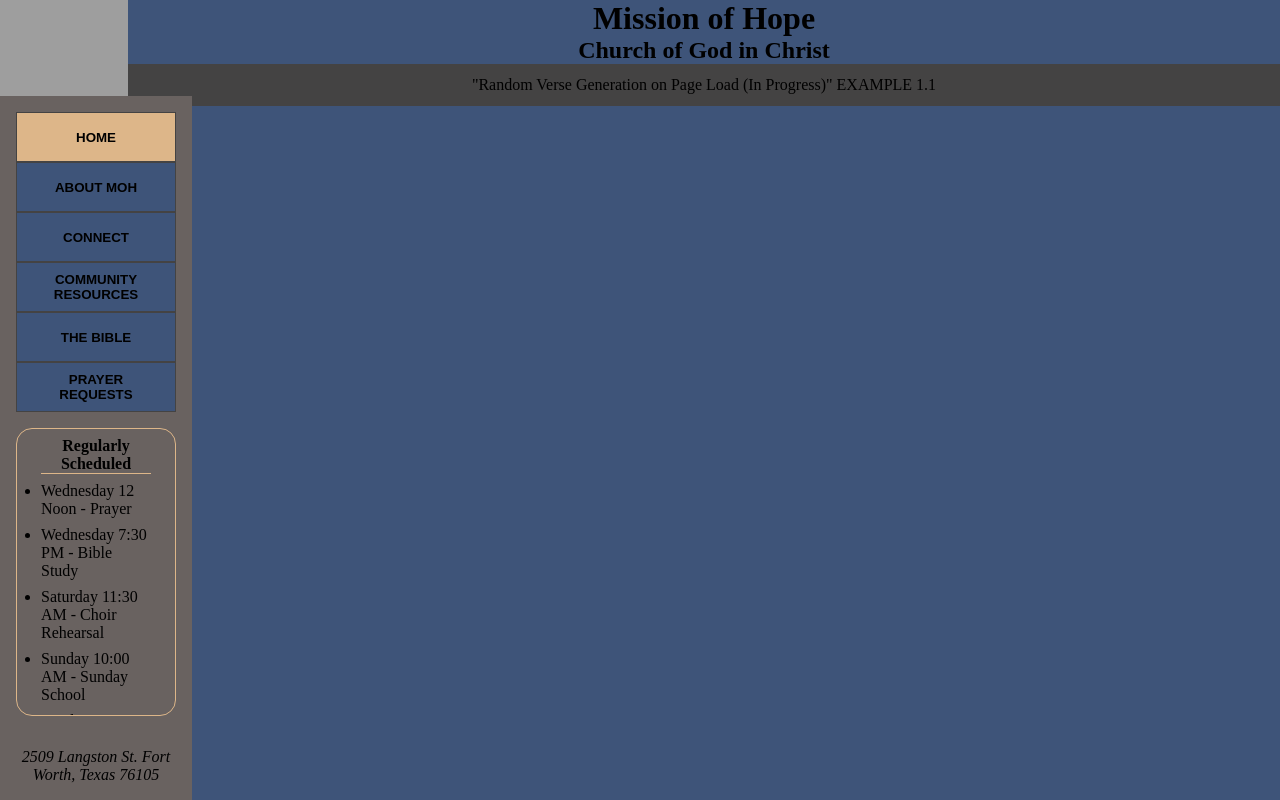
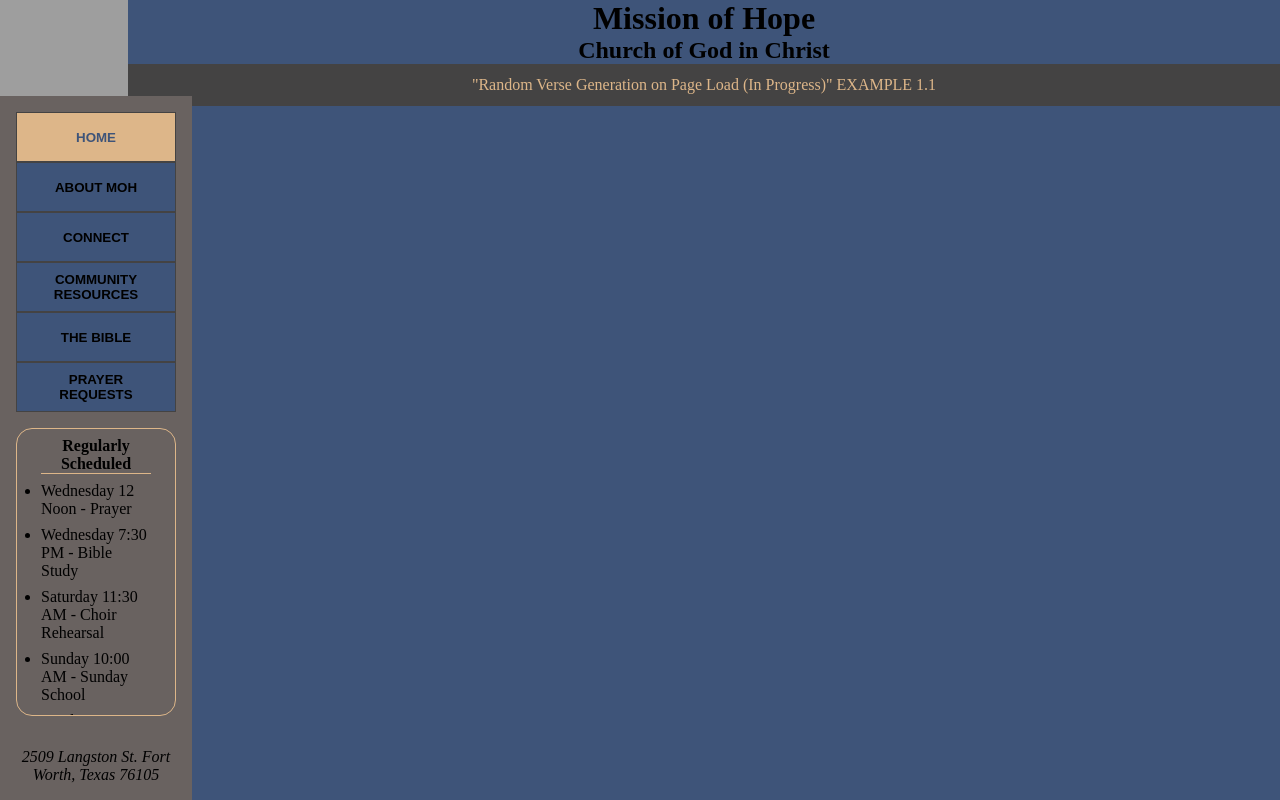
Before and after one commit to bbarrington0099/mohc-web, a website: page public/index.html in a window 1280 px wide. Drawn offline with Linux system fonts and the light colour scheme; grey boxes are pictures that could not be loaded.

Commit message:
Update styles.css

```diff
--- a/public/styles.css
+++ b/public/styles.css
@@ -9,7 +9,6 @@
     box-sizing: border-box;
     margin: 0;
     padding: 0;
-    color: black;
 }
 
 header {
@@ -101,16 +100,19 @@ main {
     height: 2rem;
     text-transform: uppercase;
     font-weight: bold;
+    color: black;
 }
 
 #page-side nav .nav-option.selected {
     background-color: var(--secondary-foreground);
+    color: var(--primary-background);
 }
 
 
 #page-side nav .nav-option:hover {
     transform: scale(1.1);
-    border-color: var(--secondary-foreground)
+    border-color: var(--secondary-foreground);
+    color: var(--secondary-foreground);
 }
 
 #page-side nav .nav-option.selected:hover {
```
